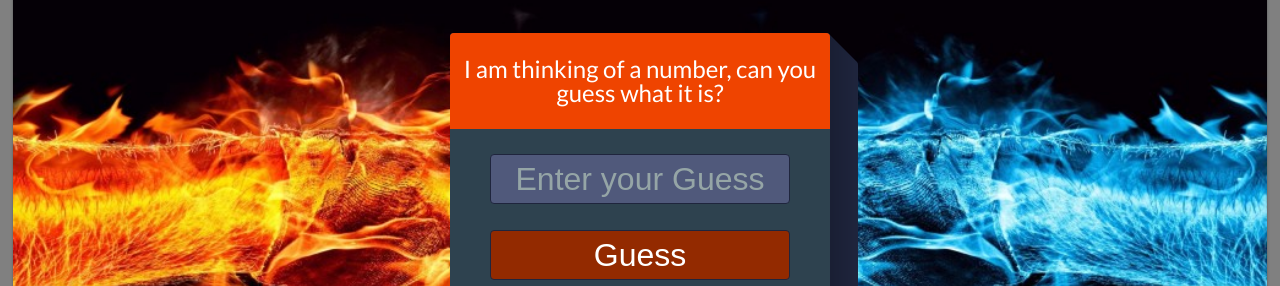
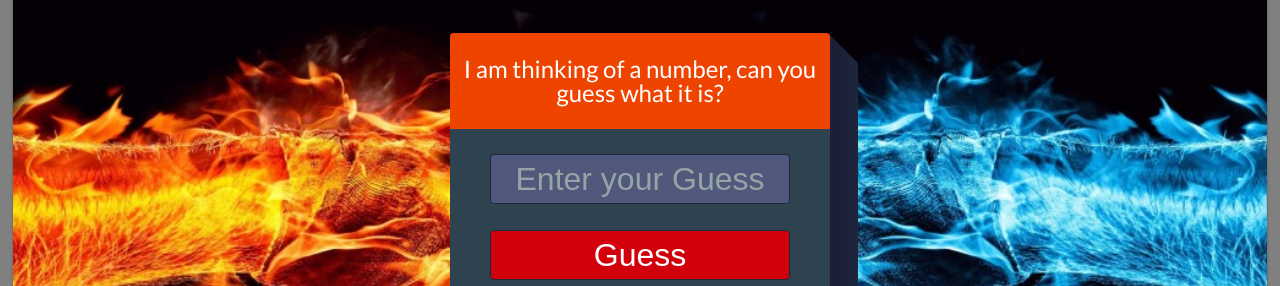
Before and after one commit to scottbeglin/Hot-Cold, a plain HTML site: page index.html in a window 1280 px wide. In both pictures the pointer is over the input "Guess". Shown: the part 156-442 px from the top of the page. Drawn offline with nearby package versions, Linux system fonts and the light colour scheme.

Commit message:
12-28-15

```diff
--- a/styles/style.css
+++ b/styles/style.css
@@ -185,7 +185,7 @@ h1 {
     -moz-border-radius: 4px;
     border-radius: 4px;
     margin: 0 auto;
-    box-shadow: rgb(26, 31, 52) 1px 1px, rgb(26, 31, 52) 2px 2px, rgb(26, 31, 52) 3px 3px, rgb(26, 31, 53) 4px 4px, rgb(26, 32, 53) 5px 5px, rgb(27, 32, 53) 6px 6px, rgb(27, 32, 54) 7px 7px, rgb(27, 32, 54) 8px 8px, rgb(27, 32, 54) 9px 9px, rgb(27, 33, 55) 10px 10px, rgb(27, 33, 55) 11px 11px, rgb(28, 33, 55) 12px 12px, rgb(28, 33, 56) 13px 13px, rgb(28, 34, 56) 14px 14px, rgb(28, 34, 56) 15px 15px, rgb(28, 34, 57) 16px 16px, rgb(29, 34, 57) 17px 17px, rgb(29, 34, 57) 18px 18px, rgb(29, 35, 58) 19px 19px, rgb(29, 35, 58) 20px 20px, rgb(29, 35, 58) 21px 21px, rgb(29, 35, 59) 22px 22px, rgb(30, 35, 59) 23px 23px, rgb(30, 36, 59) 24px 24px, rgb(30, 36, 60) 25px 25px, rgb(30, 36, 60) 26px 26px, rgb(30, 36, 60) 27px 27px, rgb(31, 37, 61) 28px 28px;
+    box-shadow: rgb(26, 31, 52) 1px 1px, rgb(36, 31, 52) 2px 2px, rgb(26, 31, 52) 3px 3px, rgb(26, 31, 53) 4px 4px, rgb(26, 32, 53) 5px 5px, rgb(27, 32, 53) 6px 6px, rgb(27, 32, 54) 7px 7px, rgb(27, 32, 54) 8px 8px, rgb(27, 32, 54) 9px 9px, rgb(27, 33, 55) 10px 10px, rgb(27, 33, 55) 11px 11px, rgb(28, 33, 55) 12px 12px, rgb(28, 33, 56) 13px 13px, rgb(28, 34, 56) 14px 14px, rgb(28, 34, 56) 15px 15px, rgb(28, 34, 57) 16px 16px, rgb(29, 34, 57) 17px 17px, rgb(29, 34, 57) 18px 18px, rgb(29, 35, 58) 19px 19px, rgb(29, 35, 58) 20px 20px, rgb(29, 35, 58) 21px 21px, rgb(29, 35, 59) 22px 22px, rgb(30, 35, 59) 23px 23px, rgb(30, 36, 59) 24px 24px, rgb(30, 36, 60) 25px 25px, rgb(30, 36, 60) 26px 26px, rgb(30, 36, 60) 27px 27px, rgb(31, 37, 61) 28px 28px;
 }
 
 h2 {
@@ -240,7 +240,7 @@ input.button {
 }
 
 input.button:hover {
-    background: #932A00;
+    background: #D2000A;
     color: #fff;
     -webkit-transition: background 1s ease-in-out;
     -moz-transition: background 1s ease-in-out;
```
